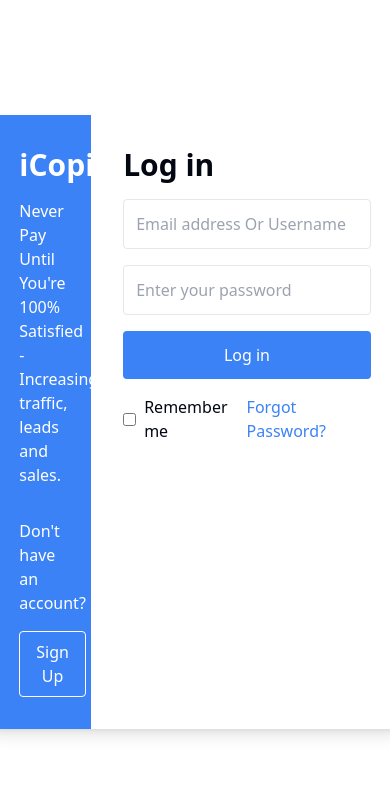
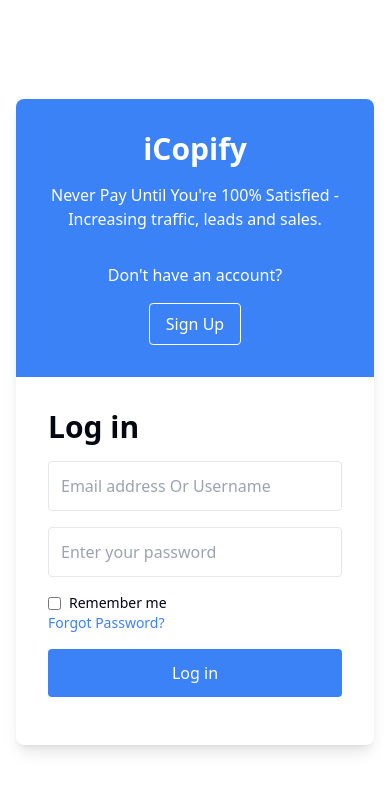
Before and after one commit to ScarletFenix/icopify, a Next.js app: page /login in a window 390 px wide. Both pictures are taken after a click on the button "Log in". Shown: the top 790 px of the page. Built offline with nearby package versions, Linux system fonts and the light colour scheme.

Commit message:
Ui & auth

```diff
--- a/app/_components/auth/AuthForm.js
+++ b/app/_components/auth/AuthForm.js
@@ -7,9 +7,9 @@ const AuthForm = () => {
     const toggleForm = () => setIsLogin(!isLogin);
 
     return (
-        <div className="flex items-center justify-center min-h-screen ">
-            <div className="bg-white shadow-lg rounded-lg flex max-w-4xl w-full">
-                <div className="bg-blue-500 text-white p-8 rounded-l-lg flex flex-col justify-between w-1/4">
+        <div className="flex items-center justify-center min-h-screen p-4">
+            <div className="bg-white shadow-lg rounded-lg flex flex-col md:flex-row max-w-4xl w-full">
+                <div className="bg-blue-500 text-white p-8 rounded-t-lg md:rounded-l-lg md:rounded-tr-none flex flex-col justify-between w-full md:w-1/4 text-center md:text-left">
                     <div>
                         <h1 className="text-3xl font-bold mb-4">iCopify</h1>
                         <p className="mb-8">Never Pay Until You're 100% Satisfied - Increasing traffic, leads and sales.</p>
@@ -21,7 +21,7 @@ const AuthForm = () => {
                         </button>
                     </div>
                 </div>
-                <div className="p-8 w-3/4 flex flex-col justify-center h-full">
+                <div className="p-8 w-full md:w-3/4 flex flex-col justify-center h-full">
                     <h2 className="text-3xl font-bold mb-4">{isLogin ? "Log in" : "Create New Account"}</h2>
                     <form>
                         <div className="mb-4">
@@ -35,9 +35,7 @@ const AuthForm = () => {
                                 <input className="w-full p-3 border rounded" placeholder="Name" type="text" required />
                             </div>
                         )}
-                        <button className="w-full bg-blue-500 text-white py-3 rounded mb-4 hover:bg-blue-600 transition-colors" type="submit">
-                            {isLogin ? "Log in" : "Create An Account"}
-                        </button>
+
                         {!isLogin && (
                             <div className="flex items-start">
                                 <input className="mr-2 mt-1" type="checkbox" required />
@@ -50,13 +48,15 @@ const AuthForm = () => {
                                 </p>
                             </div>
                         )}
-                    {isLogin && (<div className="flex justify-between items-center mb-4">
-    <label className="flex items-center">
-        <input className="mr-2" type="checkbox" />
-        Remember me
-    </label>
-    <Link className="text-blue-500" href="#">Forgot Password?</Link>
+                    {isLogin && (
+<div className="mb-4 text-sm">
+<label className="flex items-center">
+<input className="mr-2" type="checkbox" />
+Remember me
+</label>
+<Link className="text-blue-500 ml-auto" href="#">Forgot Password?</Link>
 </div>)}
+<button className="w-full bg-blue-500 text-white py-3 rounded mb-4 hover:bg-blue-600 transition-colors" type="submit">{isLogin ? "Log in" : "Create An Account"}</button>
 </form>
                 </div>
             </div>
```
